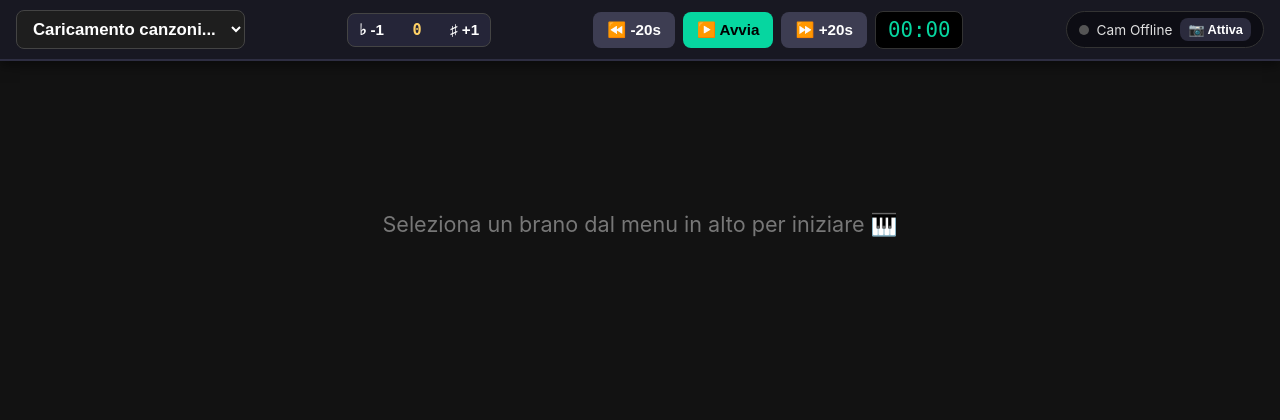
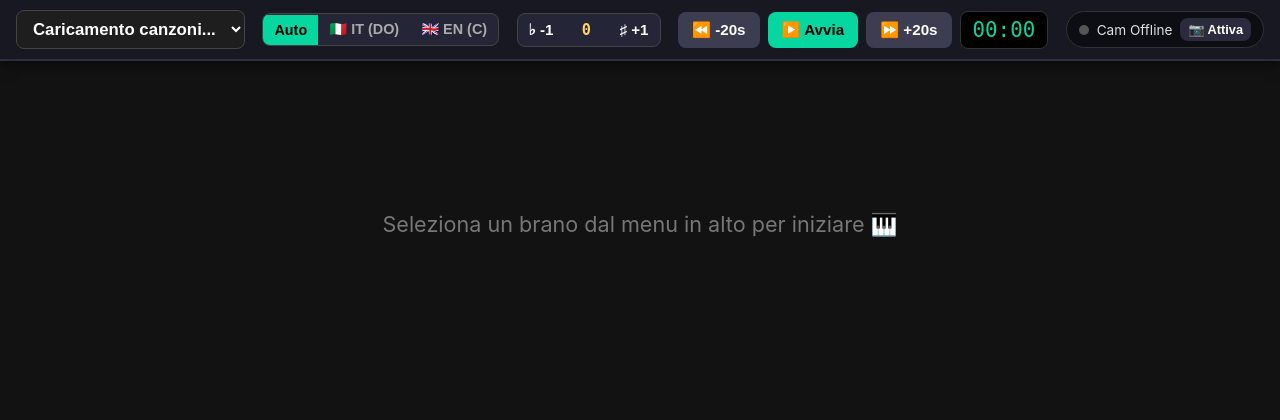
Before and after one commit to palladius/handsfree-chords, a Python web app: template app/templates/index.html in a window 1280 px wide. Shown: the top 420 px of the page. Run offline with Jinja, Linux system fonts and the light colour scheme; the template is opened without the code that fills it, so the values that code supplies are empty; some libraries are stand-ins or nearby versions.

Commit message:
Add Italian / English chord notation switcher buttons

```diff
--- a/app/templates/index.html
+++ b/app/templates/index.html
@@ -80,6 +80,34 @@
       min-width: 44px;
       text-align: center;
       cursor: pointer;
+    }
+
+    /* Notation selector group (IT vs EN) */
+    .notation-group {
+      display: flex;
+      align-items: center;
+      background: #252538;
+      border-radius: 8px;
+      border: 1px solid #444;
+      overflow: hidden;
+    }
+    .btn-not {
+      background: transparent;
+      border: none;
+      color: #aaa;
+      padding: 7px 11px;
+      font-size: 0.9rem;
+      font-weight: bold;
+      cursor: pointer;
+      display: inline-flex;
+      align-items: center;
+      gap: 4px;
+      transition: all 0.15s ease;
+    }
+    .btn-not:hover { background: #383852; color: #fff; }
+    .btn-not.active {
+      background: var(--accent);
+      color: #000;
     }
 
     button.btn {
@@ -272,6 +300,13 @@
       </select>
     </div>
 
+    <!-- Notation Mode Switcher: IT vs EN -->
+    <div class="notation-group" title="Seleziona notazione accordi: Italiano (DO RE MI) o Inglese (C D E)">
+      <button id="btnNotAuto" class="btn-not active" onclick="setNotationMode('auto')">Auto</button>
+      <button id="btnNotIt" class="btn-not" onclick="setNotationMode('it')">🇮🇹 IT (DO)</button>
+      <button id="btnNotEn" class="btn-not" onclick="setNotationMode('en')">🇬🇧 EN (C)</button>
+    </div>
+
     <!-- Transpose controls -->
     <div class="transpose-group">
       <button class="btn btn-tp" onclick="changeTranspose(-1)" title="Abbassa di 1 semitono">♭ -1</button>
@@ -312,6 +347,19 @@
     let timeAnchors = [];
     let transposeOffset = 0; // Transpose in semitones
 
+    let notationMode = 'auto'; // 'auto', 'it', 'en'
+
+    function setNotationMode(mode) {
+      notationMode = mode;
+      document.querySelectorAll('.btn-not').forEach(b => b.classList.remove('active'));
+      if (mode === 'auto') document.getElementById('btnNotAuto').classList.add('active');
+      if (mode === 'it') document.getElementById('btnNotIt').classList.add('active');
+      if (mode === 'en') document.getElementById('btnNotEn').classList.add('active');
+      if (songData) {
+        renderSong(songData);
+      }
+    }
+
     // --- Musical Transposition & Normalization Engine ---
     // Normalized Chromatic Scales (Italian & English)
     // Enharmonic preference: D# -> Eb (closer to C / standard pianistic flat key)
@@ -341,13 +389,14 @@
       const val = SEMITONE_MAP[upper];
       if (val === undefined) return clean;
 
-      const isItalian = ['DO', 'RE', 'MI', 'FA', 'SOL', 'LA', 'SI'].some(r => upper.startsWith(r));
+      const isOriginalItalian = ['DO', 'RE', 'MI', 'FA', 'SOL', 'LA', 'SI'].some(r => upper.startsWith(r));
+      const effectiveNotation = notationMode === 'auto' ? (isOriginalItalian ? 'it' : 'en') : notationMode;
+
       const targetVal = (val + semitones + 1200) % 12;
-      return isItalian ? CHROMATIC_ITA[targetVal] : CHROMATIC_ENG[targetVal];
+      return effectiveNotation === 'it' ? CHROMATIC_ITA[targetVal] : CHROMATIC_ENG[targetVal];
     }
 
     function transposeChord(chordStr, semitones) {
-      if (semitones === 0) return chordStr;
       const clean = chordStr.trim();
       if (!clean || clean.toUpperCase() === 'N.C.' || clean === '%') return clean;
 
```
Also changed, not shown: docs/index.html (+52 -3 lines).
